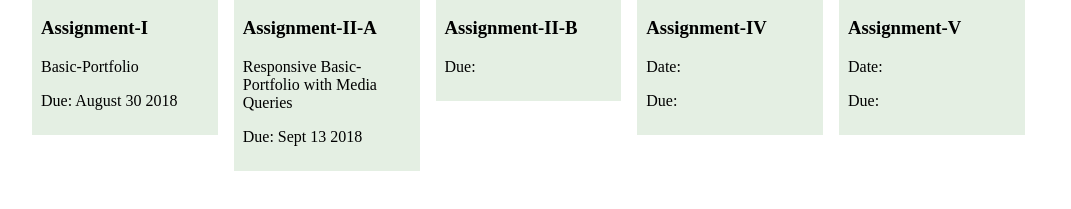
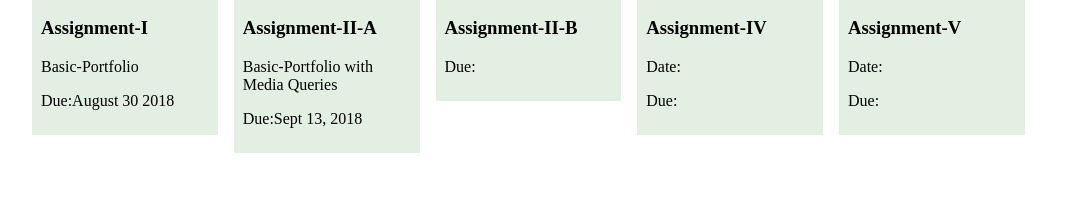
Before and after one commit to john2893/portfolio, a plain HTML site: page portfolio.html in a window 1280 px wide. Shown: the part 315-524 px from the top of the page, without its empty margins (100-1171 px from the left). Drawn offline with Linux system fonts and the light colour scheme.

Commit message:
Update portfolio.html

```diff
--- a/portfolio.html
+++ b/portfolio.html
@@ -18,7 +18,7 @@
                 <a href="https://sujith-john.github.io/assignment1/index.html"><img src="images/assignment.jpg" alt="Assignment-I" style="width:100%"></a>
                 <h3>Assignment-I</h3>
                 <p>Basic-Portfolio</p>
-                <p>Due:  August 30 2018</p>
+                <p>Due:August 30 2018</p>
 
               </div>
             </div>
@@ -26,8 +26,8 @@
               <div class="content">
                 <a href="https://sujith-john.github.io/Assignment2A-with_MediaQueries/index.html"><img src="images/assignment.jpg" alt="Assignment-I" style="width:100%"></a>
                 <h3>Assignment-II-A</h3>
-                <p>Responsive Basic-Portfolio with Media Queries</p>
-                <p>Due: Sept 13 2018</p>
+                <p>Basic-Portfolio with Media Queries</p>
+                <p>Due:Sept 13, 2018</p>
               </div>
             </div>
             <div class="column">
```
